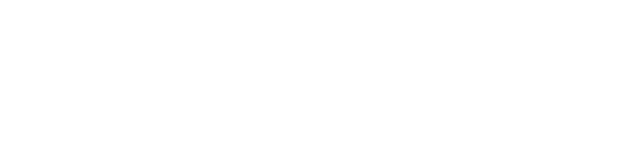
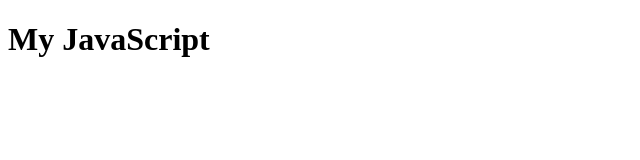
Before and after one commit to CALLlOK/git-test_2, a plain HTML site: page index.html in a window 1280 px wide. Shown: the whole page, without its empty margins (0-640 px from the left). Drawn offline with Linux system fonts and the light colour scheme.

Commit message:
develop change

```diff
--- a/index.html
+++ b/index.html
@@ -6,6 +6,9 @@
   <title>Git-test_2</title>
 </head>
 <body>
+  <header>
+    <h1>My JavaScript</h1>
+  </header>
   <script src="index.js"></script>
 </body>
 </html>
--- a/index.js
+++ b/index.js
@@ -1,3 +1 @@
 console.log('Hello world');
-
-console.error('Error');
```
Also changed, not shown: 1 other file.
